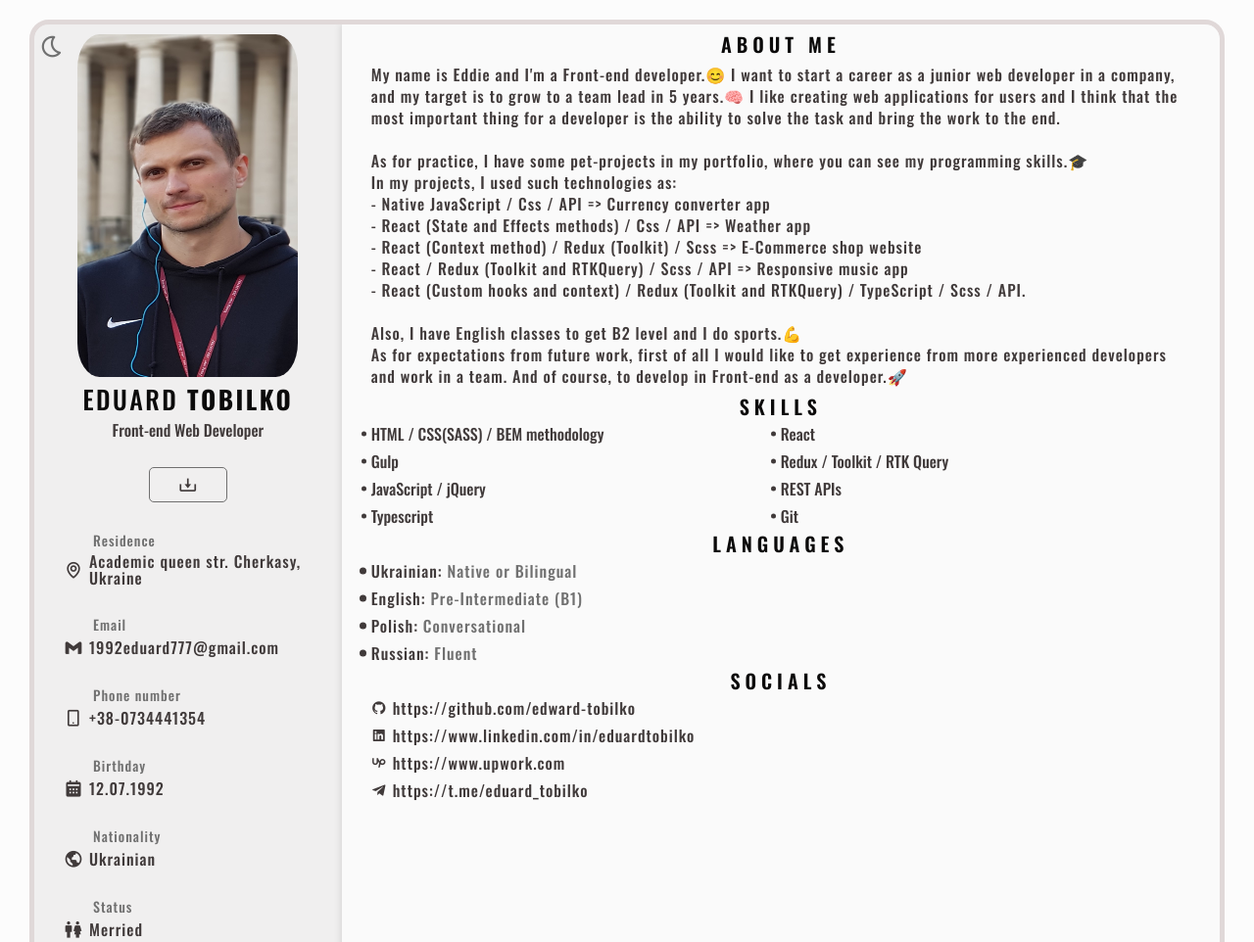
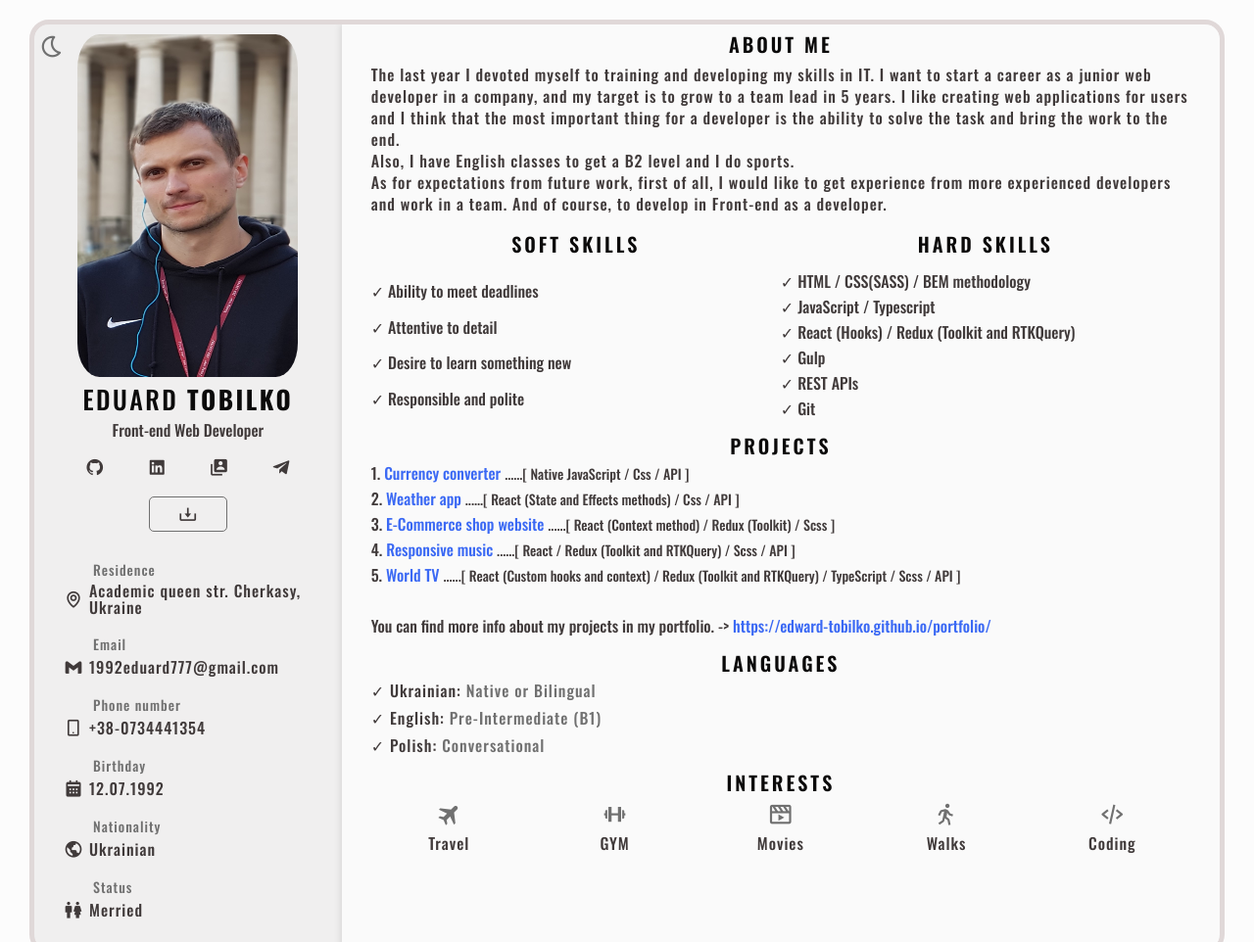
Before and after one commit to edward-tobilko/cv, a plain HTML site: page index.html in a window 1280 px wide. Shown: the top 962 px of the page at 98% size. Drawn offline with nearby package versions, Linux system fonts and the light colour scheme.

Commit message:
change info

```diff
--- a/css/style.css
+++ b/css/style.css
@@ -200,7 +200,7 @@ h6 {
 
 .home .home__container .home__data-CV {
   text-align: center;
-  margin: 30px 0 30px 0;
+  margin: 20px 0 30px 0;
 }
 
 .home .home__container .home__data-CV-download {
@@ -238,7 +238,7 @@ h6 {
 
 .home .home__container .home__data-address {
   display: grid;
-  gap: 30px;
+  gap: 20px;
 }
 
 .home .home__container .home__data-address-info {
@@ -269,29 +269,25 @@ h6 {
           align-items: center;
 }
 
-.social-menu {
+.home .home__container .social-menu {
   display: grid;
-  gap: 12px;
+  grid-template-columns: repeat(4, 1fr);
+  margin-top: 20px;
+  -webkit-box-align: center;
+      -ms-flex-align: center;
+          align-items: center;
+  text-align: center;
 }
 
-.social-menu-link {
+.home .home__container .social-menu-link {
   color: #403a3a;
-  font-size: 16px;
-  letter-spacing: 1px;
+  font-size: 20px;
 }
 
-.social-menu-link i {
-  margin-right: 5px;
-}
-
-.social-menu-link i:hover {
+.home .home__container .social-menu-link i:hover {
   -webkit-transform: scale(1.2);
       -ms-transform: scale(1.2);
           transform: scale(1.2);
-}
-
-.social-menu-link span:hover {
-  text-decoration: underline;
 }
 
 .aboutMe__content-text {
@@ -309,7 +305,7 @@ h6 {
 
 .skills__content .skills__data {
   display: inline-grid;
-  gap: 12px;
+  gap: 10px;
 }
 
 .skills__content .skills__data-list {
@@ -317,73 +313,25 @@ h6 {
   font-size: 16px;
 }
 
-.skills__content .skills__data-item {
-  position: relative;
+.projects__content {
+  display: grid;
+  gap: 10px;
 }
 
-.skills__content .skills__data-item::before {
-  content: "";
-  width: 5px;
-  height: 5px;
-  background-color: #403a3a;
-  border-radius: 50%;
-  position: absolute;
-  top: 50%;
-  left: -10px;
-  -webkit-transform: translateY(-50%);
-      -ms-transform: translateY(-50%);
-          transform: translateY(-50%);
+.projects__content-list span {
+  font-size: 16px;
 }
 
-.experience__content {
-  display: -webkit-box;
-  display: -ms-flexbox;
-  display: flex;
-  -ms-flex-pack: distribute;
-      justify-content: space-around;
+.projects__content-list span:last-child {
+  font-size: 14px;
 }
 
-.experience__content-left,
-.experience__content-right {
-  display: -webkit-box;
-  display: -ms-flexbox;
-  display: flex;
+.projects__content-link {
+  color: rgba(21, 76, 242, 0.838);
 }
 
-.experience__content-img {
-  margin: 10px 0;
-}
-
-.experience__content-time {
-  padding-right: 10px;
-}
-
-.experience__content-time-rounder {
-  position: relative;
-  display: block;
-  width: 15px;
-  height: 15px;
-  background-color: #707070;
-  border-radius: 50%;
-}
-
-.experience__content-time-line {
-  display: block;
-  width: 2px;
-  height: 90%;
-  background-color: #707070;
-  -webkit-transform: translate(7px, 0);
-      -ms-transform: translate(7px, 0);
-          transform: translate(7px, 0);
-}
-
-.experience__content-time-end {
-  position: relative;
-  display: block;
-  width: 15px;
-  height: 15px;
-  background-color: #707070;
-  border-radius: 50%;
+.projects__content-link:hover {
+  text-decoration: underline;
 }
 
 .languages__content {
@@ -392,24 +340,9 @@ h6 {
 }
 
 .languages__content-list {
-  position: relative;
   color: #403a3a;
   font-size: 16px;
   letter-spacing: 1px;
-}
-
-.languages__content-list::before {
-  content: "";
-  width: 7px;
-  height: 7px;
-  border-radius: 50%;
-  background-color: #403a3a;
-  position: absolute;
-  top: 50%;
-  left: -12px;
-  -webkit-transform: translateY(-50%);
-      -ms-transform: translateY(-50%);
-          transform: translateY(-50%);
 }
 
 .languages__content-list span {
@@ -417,18 +350,15 @@ h6 {
 }
 
 .interests__content {
-  margin: 0 auto;
-  max-width: 500px;
   width: 100%;
 }
 
 .interests__content-menu {
   display: grid;
-  grid-template-columns: repeat(3, 1fr);
+  grid-template-columns: repeat(5, 1fr);
   -webkit-column-gap: 10px;
      -moz-column-gap: 10px;
           column-gap: 10px;
-  row-gap: 20px;
 }
 
 .interests__content-list {
@@ -666,7 +596,7 @@ p {
 }
 
 .section {
-  padding-bottom: 10px;
+  padding-bottom: 20px;
 }
 
 .section-title {
@@ -674,7 +604,7 @@ p {
   color: #0b0a0a;
   text-transform: uppercase;
   font-weight: 600;
-  letter-spacing: 5px;
+  letter-spacing: 3px;
   text-align: center;
   padding-bottom: 10px;
 }
--- a/index.html
+++ b/index.html
@@ -97,6 +97,41 @@
       <h5 class="home__data-job">Front-end Web Developer</h5>
     </div>
 
+    <ul class="social-menu">
+      <li class="social-menu-item">
+        <a
+          class="social-menu-link"
+          href="https://github.com/edward-tobilko"
+          target="_blank"
+          ><i class="bx bxl-github"></i
+        ></a>
+      </li>
+      <li class="social-menu-item">
+        <a
+          class="social-menu-link"
+          href="https://www.linkedin.com/in/eduardtobilko/"
+          target="_blank"
+          ><i class="bx bxl-linkedin-square"></i
+        ></a>
+      </li>
+      <li class="social-menu-item">
+        <a
+          class="social-menu-link"
+          href="https://edward-tobilko.github.io/portfolio/"
+          target="_blank"
+          ><i class="bx bxs-user-account"></i
+        ></a>
+      </li>
+      <li class="social-menu-item">
+        <a
+          class="social-menu-link"
+          href="https://t.me/eduard_tobilko"
+          target="_blank"
+          ><i class="bx bxl-telegram"></i
+        ></a>
+      </li>
+    </ul>
+
     <div class="home__data-CV">
       <a href="#" class="home__data-CV-download"
         ><i
@@ -148,6 +183,151 @@
   </div>
 </section>
 
+        </div>
+
+        <div class="resume__right">
+          <!-- About Me -->
+          <section id="aboutMe" class="aboutMe section">
+  <h2 class="section-title">About Me</h2>
+
+  <div class="aboutMe__content">
+    <p class="aboutMe__content-text">
+      The last year I devoted myself to training and developing my skills in IT.
+      I want to start a career as a junior web developer in a company, and my
+      target is to grow to a team lead in 5 years. I like creating web
+      applications for users and I think that the most important thing for a
+      developer is the ability to solve the task and bring the work to the end.
+      <br />
+      Also, I have English classes to get a B2 level and I do sports.
+      <br />
+      As for expectations from future work, first of all, I would like to get
+      experience from more experienced developers and work in a team. And of
+      course, to develop in Front-end as a developer.
+    </p>
+  </div>
+</section>
+
+
+          <!-- Skills -->
+          <section id="skills" class="skills section">
+  <div class="skills__content">
+    <ul class="skills__data">
+      <h2 class="section-title">Soft skills</h2>
+      <li class="skills__data-list">✓ Ability to meet deadlines</li>
+      <li class="skills__data-list">✓ Attentive to detail</li>
+      <li class="skills__data-list">✓ Desire to learn something new</li>
+      <li class="skills__data-list">✓ Responsible and polite</li>
+    </ul>
+
+    <ul class="skills__data">
+      <h2 class="section-title">Hard skills</h2>
+      <li class="skills__data-list">✓ HTML / CSS(SASS) / BEM methodology</li>
+      <li class="skills__data-list">✓ JavaScript / Typescript</li>
+      <li class="skills__data-list">
+        ✓ React (Hooks) / Redux (Toolkit and RTKQuery)
+      </li>
+      <li class="skills__data-list">✓ Gulp</li>
+      <li class="skills__data-list">✓ REST APIs</li>
+      <li class="skills__data-list">✓ Git</li>
+    </ul>
+  </div>
+</section>
+
+
+          <!-- Projects -->
+          <section class="projects section" id="projects">
+  <h2 class="section-title">Projects</h2>
+  <ul class="projects__content">
+    <li class="projects__content-list">
+      1.
+      <a
+        href="https://edward-tobilko.github.io/currency-converter/"
+        class="projects__content-link"
+        target="_blank"
+      >
+        Currency converter
+      </a>
+      <span>......[ Native JavaScript / Css / API ]</span>
+    </li>
+    <li class="projects__content-list">
+      2.
+      <a
+        href="https://edward-tobilko.github.io/Weather-App/"
+        class="projects__content-link"
+        target="_blank"
+      >
+        Weather app
+      </a>
+      <span>......[ React (State and Effects methods) / Css / API ]</span>
+    </li>
+    <li class="projects__content-list">
+      3.
+      <a
+        href="https://edward-tobilko.github.io/e-commerce/"
+        class="projects__content-link"
+        target="_blank"
+      >
+        E-Commerce shop website
+      </a>
+      <span>......[ React (Context method) / Redux (Toolkit) / Scss ]</span>
+    </li>
+    <li class="projects__content-list">
+      4.
+      <a
+        href="https://edward-tobilko.github.io/music-app/"
+        class="projects__content-link"
+        target="_blank"
+      >
+        Responsive music
+      </a>
+      <span>......[ React / Redux (Toolkit and RTKQuery) / Scss / API ]</span>
+    </li>
+    <li class="projects__content-list">
+      5.
+      <a
+        href="https://edward-tobilko.github.io/world-tv/"
+        class="projects__content-link"
+        target="_blank"
+      >
+        World TV
+      </a>
+      <span
+        >......[ React (Custom hooks and context) / Redux (Toolkit and RTKQuery)
+        / TypeScript / Scss / API ]</span
+      >
+    </li>
+    <br />
+    <li class="projects__content-list">
+      <span>You can find more info about my projects in my portfolio. -> </span>
+      <a
+        href="https://edward-tobilko.github.io/portfolio/"
+        class="projects__content-link"
+        target="_blank"
+      >
+        https://edward-tobilko.github.io/portfolio/
+      </a>
+    </li>
+  </ul>
+</section>
+
+
+          <!-- Languages -->
+          <section class="languages section" id="languages">
+  <h2 class="section-title">Languages</h2>
+
+  <ul class="languages__content">
+    <li class="languages__content-list">
+      ✓ Ukrainian: <span>Native or Bilingual</span>
+    </li>
+    <li class="languages__content-list">
+      ✓ English: <span>Pre-Intermediate (B1)</span>
+    </li>
+    <li class="languages__content-list">
+      ✓ Polish: <span>Conversational</span>
+    </li>
+  </ul>
+</section>
+
 
           <!-- Interests -->
           <section class="interests section" id="interests">
@@ -180,152 +360,6 @@
 </section>
 
         </div>
-
-        <div class="resume__right">
-          <!-- About Me -->
-          <section id="aboutMe" class="aboutMe section">
-  <h2 class="section-title">About Me</h2>
-
-  <div class="aboutMe__content">
-    <p class="aboutMe__content-text">
-      My name is Eddie and I'm a Front-end developer.&#128522; I want to start a
-      career as a junior web developer in a company, and my target is to grow to
-      a team lead in 5 years.&#129504; I like creating web applications for
-      users and I think that the most important thing for a developer is the
-      ability to solve the task and bring the work to the end. <br />
-      <br />
-      As for practice, I have some pet-projects in my portfolio, where you can
-      see my programming skills.&#127891; <br />
-      In my projects, I used such technologies as: <br />
-      - Native JavaScript / Css / API => Currency converter app <br />
-      - React (State and Effects methods) / Css / API => Weather app <br />
-      - React (Context method) / Redux (Toolkit) / Scss => E-Commerce shop
-      website <br />
-      - React / Redux (Toolkit and RTKQuery) / Scss / API => Responsive music
-      app <br />
-      - React (Custom hooks and context) / Redux (Toolkit and RTKQuery) /
-      TypeScript / Scss / API. <br />
-      <br />
-      Also, I have English classes to get B2 level and I do sports.&#128170;
-      <br />
-      As for expectations from future work, first of all I would like to get
-      experience from more experienced developers and work in a team. And of
-      course, to develop in Front-end as a developer.&#128640;
-    </p>
-  </div>
-</section>
-
-
-          <!-- Skills -->
-          <section id="skills" class="skills section">
-  <h2 class="section-title">Skills</h2>
-
-  <div class="skills__content">
-    <ul class="skills__data">
-      <li class="skills__data-list">
-        <span class="skills__data-item"
-          >HTML / CSS(SASS) / BEM methodology</span
-        >
-      </li>
-      <li class="skills__data-list">
-        <span class="skills__data-item">Gulp</span>
-      </li>
-      <li class="skills__data-list">
-        <span class="skills__data-item">JavaScript / jQuery</span>
-      </li>
-      <li class="skills__data-list">
-        <span class="skills__data-item">Typescript</span>
-      </li>
-    </ul>
-
-    <ul class="skills__data">
-      <li class="skills__data-list">
-        <span class="skills__data-item">React</span>
-      </li>
-      <li class="skills__data-list">
-        <span class="skills__data-item">Redux / Toolkit / RTK Query</span>
-      </li>
-      <li class="skills__data-list">
-        <span class="skills__data-item">REST APIs</span>
-      </li>
-      <li class="skills__data-list">
-        <span class="skills__data-item">Git</span>
-      </li>
-    </ul>
-  </div>
-</section>
-
-
-          <!-- Experience -->
-
-
-          <!-- Languages -->
-          <section class="languages section" id="languages">
-  <h2 class="section-title">Languages</h2>
-
-  <ul class="languages__content">
-    <li class="languages__content-list">
-      Ukrainian: <span>Native or Bilingual</span>
-    </li>
-    <li class="languages__content-list">
-      English: <span>Pre-Intermediate (B1)</span>
-    </li>
-    <li class="languages__content-list">Polish: <span>Conversational</span></li>
-    <li class="languages__content-list">Russian: <span>Fluent</span></li>
-  </ul>
-</section>
-
-
-          <!-- Social -->
-          <section id="social" class="social section">
-  <h2 class="section-title">Socials</h2>
-
-  <ul class="social-menu">
-    <li class="social-menu-item">
-      <a
-        class="social-menu-link"
-        href="https://github.com/edward-tobilko"
-        target="_blank"
-        ><i class="bx bxl-github"></i
-        ><span>https://github.com/edward-tobilko</span></a
-      >
-    </li>
-    <li class="social-menu-item">
-      <a
-        class="social-menu-link"
-        href="https://www.linkedin.com/in/eduard-tobilko"
-        target="_blank"
-        ><i class="bx bxl-linkedin-square"></i
-        ><span>https://www.linkedin.com/in/eduardtobilko</span></a
-      >
-    </li>
-    <li class="social-menu-item">
-      <a class="social-menu-link" href="https://www.upwork.com" target="_blank"
-        ><i class="bx bxl-upwork"></i><span>https://www.upwork.com</span></a
-      >
-    </li>
-    <!-- <li class="social-menu-item">
-      <a
-        class="social-menu-link"
-        href="https://www.facebook.com/?id=100016852065018"
-        target="_blank"
-        ><i class="bx bxl-facebook-square"></i
-        ><span>https://www.facebook.com/?id=100016852065018</span></a
-      >
-    </li> -->
-    <li class="social-menu-item">
-      <a
-        class="social-menu-link"
-        href="https://t.me/eduard_tobilko"
-        target="_blank"
-        ><i class="bx bxl-telegram"></i
-        ><span>https://t.me/eduard_tobilko</span></a
-      >
-    </li>
-  </ul>
-</section>
-
-        </div>
       </div>
 
       <!-- Scroll Up button -->
```
Also changed, not shown: css/style.min.css.
